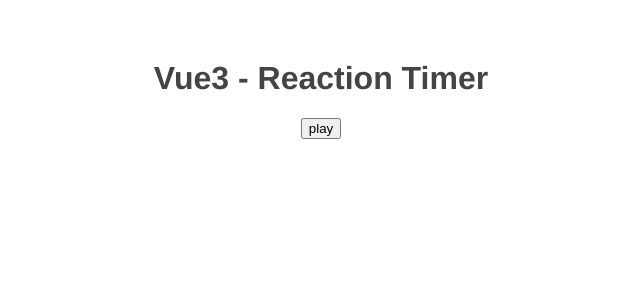
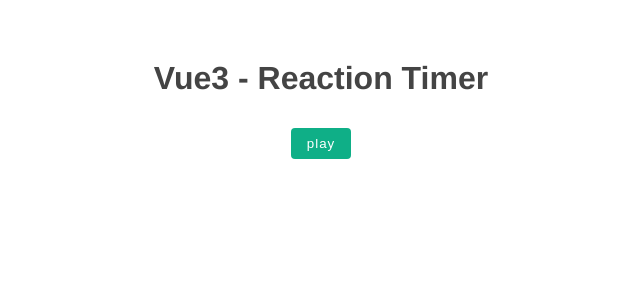
Before and after one commit to FourSqweez/vue3-beginner-projects, a Vue app: page / in a window 1280 px wide. Shown: the top 300 px of the page, without its empty margins (319-959 px from the left). Built offline with nearby package versions, Linux system fonts and the light colour scheme.

Commit message:
Finish touch, show rank by score and update style

```diff
--- a/src/App.vue
+++ b/src/App.vue
@@ -44,4 +44,20 @@
   color: #444;
   margin-top: 60px;
 }
+
+button {
+  background: #0faf87;
+  color: white;
+  border: none;
+  padding: 8px 16px;
+  border-radius: 4px;
+  letter-spacing: 1px;
+  cursor: pointer;
+  margin: 10px;
+}
+
+button[disabled] {
+  opacity: 0.2;
+  cursor: not-allowed;
+}
 </style>
--- a/src/components/Results.vue
+++ b/src/components/Results.vue
@@ -1,9 +1,32 @@
 <template>
   <p>Reaction time: {{ score }} ms</p>
+  <p class="rank">{{ rank }}</p>
 </template>
 
 <script>
 export default {
   props: ['score'],
+  data() {
+    return {
+      rank: null,
+    }
+  },
+  mounted() {
+    if (this.score < 250) {
+      this.rank = 'Ninja Finger'
+    } else if (this.score < 400) {
+      this.rank = 'Rapid Reflexes'
+    } else {
+      this.rank = 'Snail pace...'
+    }
+  },
 }
 </script>
+
+<style>
+.rank {
+  font-size: 1.4rem;
+  color: #0faf87;
+  font-weight: bold;
+}
+</style>
```
